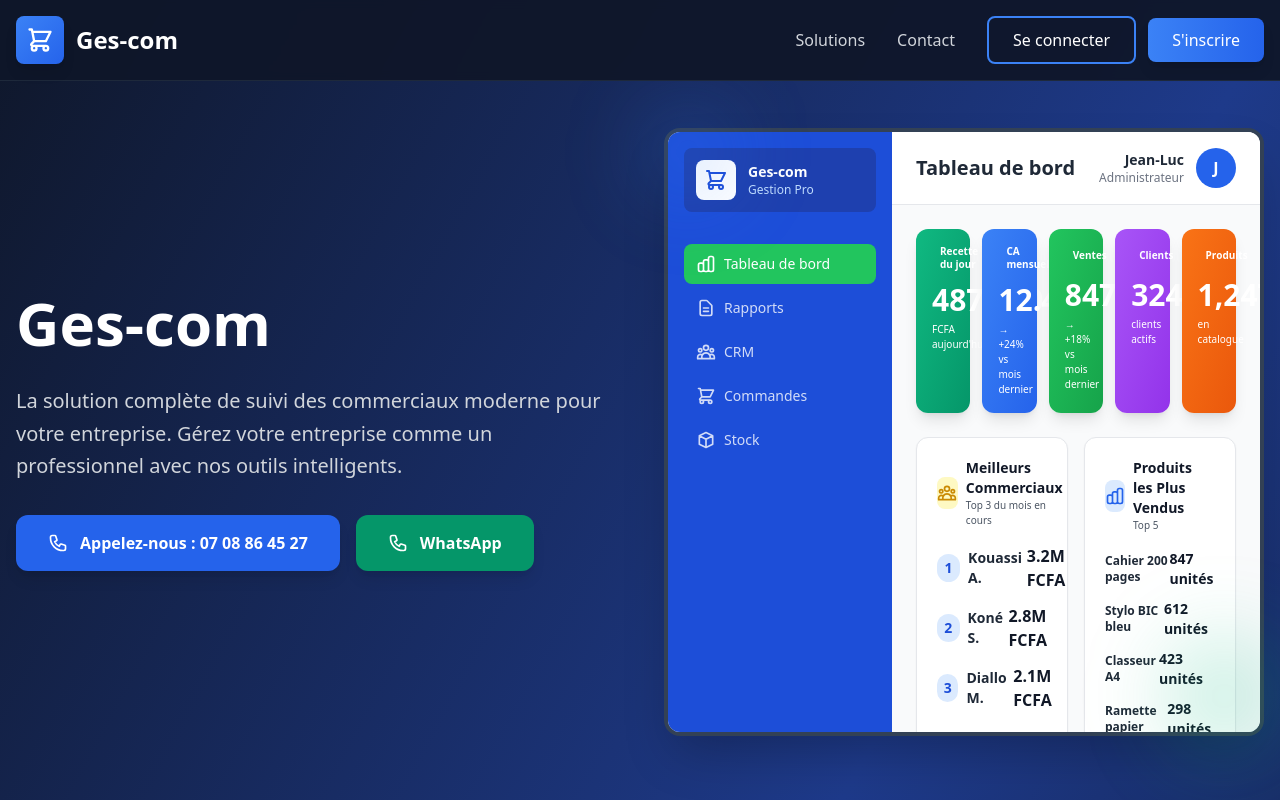
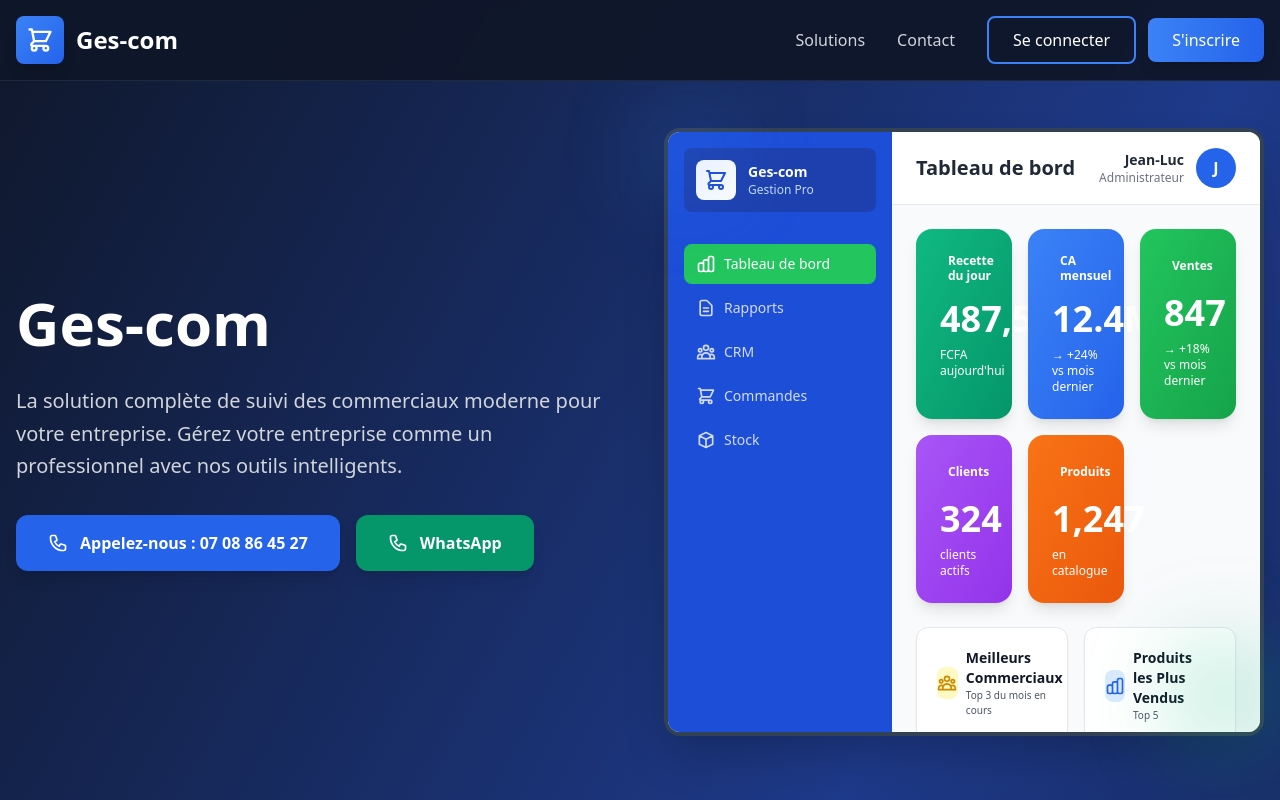
Before and after one commit to kkonanjeanluc2-debug/Gs_com, a Vue app: page / in a window 1280 px wide. Shown: the top 800 px of the page. Built offline with nearby package versions, Linux system fonts and the light colour scheme.

Commit message:
Updated LandingPage.vue

```diff
--- a/src/components/LandingPage.vue
+++ b/src/components/LandingPage.vue
@@ -192,55 +192,55 @@ const callPhone = () => {
 
                   <!-- Stats Cards -->
                   <div class="p-3 sm:p-6">
-                    <div class="grid grid-cols-2 sm:grid-cols-3 lg:grid-cols-5 gap-2 sm:gap-3 mb-4 sm:mb-6">
+                    <div class="grid grid-cols-2 lg:grid-cols-3 gap-3 sm:gap-4 mb-4 sm:mb-6">
                       <!-- Recette du jour -->
-                      <div class="bg-gradient-to-br from-emerald-500 to-emerald-600 rounded-xl p-3 sm:p-4 text-white shadow-lg">
-                        <div class="flex items-center gap-1 sm:gap-2 mb-2 sm:mb-3">
-                          <Icon name="document" class="w-4 h-4 sm:w-5 sm:h-5" />
-                          <div class="text-[9px] sm:text-[10px] font-semibold leading-tight">Recette<br/>du jour</div>
+                      <div class="bg-gradient-to-br from-emerald-500 to-emerald-600 rounded-2xl p-5 sm:p-6 text-white shadow-lg">
+                        <div class="flex items-center gap-2 mb-4">
+                          <Icon name="document" class="w-6 h-6" />
+                          <div class="text-xs font-semibold leading-tight">Recette<br/>du jour</div>
                         </div>
-                        <div class="text-xl sm:text-2xl lg:text-3xl font-black mb-1">487,500</div>
-                        <div class="text-[8px] sm:text-[10px] font-medium">FCFA<br/>aujourd'hui</div>
+                        <div class="text-4xl font-black mb-2">487,500</div>
+                        <div class="text-xs font-medium">FCFA<br/>aujourd'hui</div>
                       </div>
 
                       <!-- CA mensuel -->
-                      <div class="bg-gradient-to-br from-blue-500 to-blue-600 rounded-xl p-3 sm:p-4 text-white shadow-lg">
-                        <div class="flex items-center gap-1 sm:gap-2 mb-2 sm:mb-3">
-                          <Icon name="chart-bar" class="w-4 h-4 sm:w-5 sm:h-5" />
-                          <div class="text-[9px] sm:text-[10px] font-semibold leading-tight">CA<br/>mensuel</div>
+                      <div class="bg-gradient-to-br from-blue-500 to-blue-600 rounded-2xl p-5 sm:p-6 text-white shadow-lg">
+                        <div class="flex items-center gap-2 mb-4">
+                          <Icon name="chart-bar" class="w-6 h-6" />
+                          <div class="text-xs font-semibold leading-tight">CA<br/>mensuel</div>
                         </div>
-                        <div class="text-xl sm:text-2xl lg:text-3xl font-black mb-1">12.4M</div>
-                        <div class="text-[8px] sm:text-[10px] font-medium">→ +24%<br/>vs mois dernier</div>
+                        <div class="text-4xl font-black mb-2">12.4M</div>
+                        <div class="text-xs font-medium">→ +24%<br/>vs mois dernier</div>
                       </div>
 
                       <!-- Ventes -->
-                      <div class="bg-gradient-to-br from-green-500 to-green-600 rounded-xl p-3 sm:p-4 text-white shadow-lg">
-                        <div class="flex items-center gap-1 sm:gap-2 mb-2 sm:mb-3">
-                          <Icon name="shopping-cart" class="w-4 h-4 sm:w-5 sm:h-5" />
-                          <div class="text-[9px] sm:text-[10px] font-semibold leading-tight">Ventes</div>
+                      <div class="bg-gradient-to-br from-green-500 to-green-600 rounded-2xl p-5 sm:p-6 text-white shadow-lg">
+                        <div class="flex items-center gap-2 mb-4">
+                          <Icon name="shopping-cart" class="w-6 h-6" />
+                          <div class="text-xs font-semibold leading-tight">Ventes</div>
                         </div>
-                        <div class="text-xl sm:text-2xl lg:text-3xl font-black mb-1">847</div>
-                        <div class="text-[8px] sm:text-[10px] font-medium">→ +18%<br/>vs mois dernier</div>
+                        <div class="text-4xl font-black mb-2">847</div>
+                        <div class="text-xs font-medium">→ +18%<br/>vs mois dernier</div>
                       </div>
 
                       <!-- Clients -->
-                      <div class="bg-gradient-to-br from-purple-500 to-purple-600 rounded-xl p-3 sm:p-4 text-white shadow-lg">
-                        <div class="flex items-center gap-1 sm:gap-2 mb-2 sm:mb-3">
-                          <Icon name="users-group" class="w-4 h-4 sm:w-5 sm:h-5" />
-                          <div class="text-[9px] sm:text-[10px] font-semibold leading-tight">Clients</div>
+                      <div class="bg-gradient-to-br from-purple-500 to-purple-600 rounded-2xl p-5 sm:p-6 text-white shadow-lg lg:col-span-1">
+                        <div class="flex items-center gap-2 mb-4">
+                          <Icon name="users-group" class="w-6 h-6" />
+                          <div class="text-xs font-semibold leading-tight">Clients</div>
                         </div>
-                        <div class="text-xl sm:text-2xl lg:text-3xl font-black mb-1">324</div>
-                        <div class="text-[8px] sm:text-[10px] font-medium">clients<br/>actifs</div>
+                        <div class="text-4xl font-black mb-2">324</div>
+                        <div class="text-xs font-medium">clients<br/>actifs</div>
                       </div>
 
                       <!-- Produits -->
-                      <div class="bg-gradient-to-br from-orange-500 to-orange-600 rounded-xl p-3 sm:p-4 text-white shadow-lg">
-                        <div class="flex items-center gap-1 sm:gap-2 mb-2 sm:mb-3">
-                          <Icon name="package" class="w-4 h-4 sm:w-5 sm:h-5" />
-                          <div class="text-[9px] sm:text-[10px] font-semibold leading-tight">Produits</div>
+                      <div class="bg-gradient-to-br from-orange-500 to-orange-600 rounded-2xl p-5 sm:p-6 text-white shadow-lg lg:col-span-1">
+                        <div class="flex items-center gap-2 mb-4">
+                          <Icon name="package" class="w-6 h-6" />
+                          <div class="text-xs font-semibold leading-tight">Produits</div>
                         </div>
-                        <div class="text-xl sm:text-2xl lg:text-3xl font-black mb-1">1,247</div>
-                        <div class="text-[8px] sm:text-[10px] font-medium">en<br/>catalogue</div>
+                        <div class="text-4xl font-black mb-2">1,247</div>
+                        <div class="text-xs font-medium">en<br/>catalogue</div>
                       </div>
                     </div>
 
```
